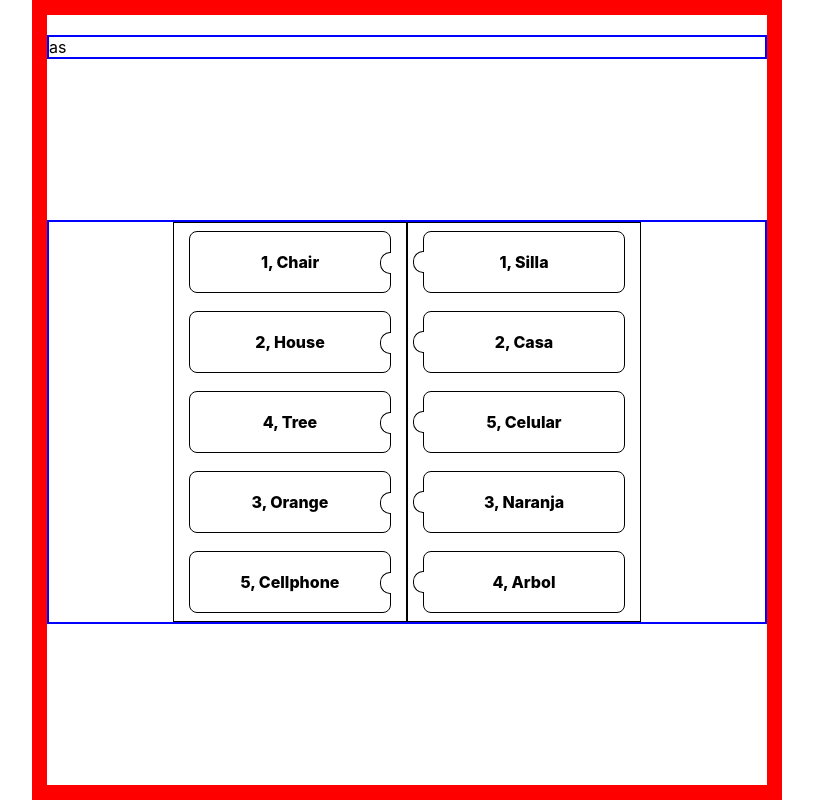
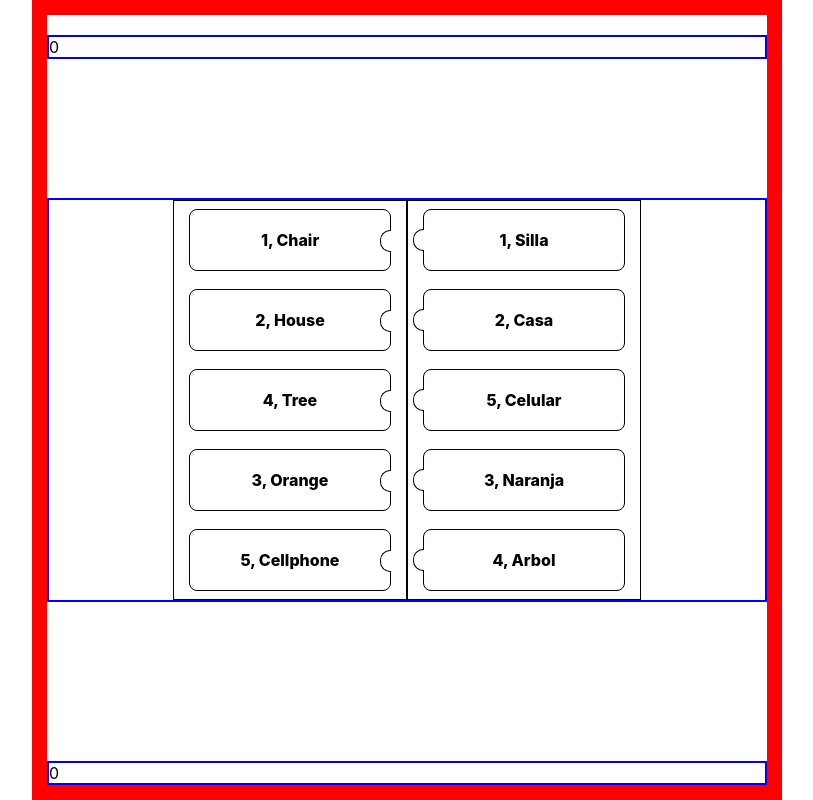
Before and after one commit to EdRafCas/tap_and_match_app, a React (Create React App) app: page / in a window 1280 px wide. Shown: the whole page, without its empty margins (233-1046 px from the left). Built offline with nearby package versions, Linux system fonts and the light colour scheme.

Commit message:
adding context for counter

```diff
--- a/src/App.js
+++ b/src/App.js
@@ -1,16 +1,14 @@
-import React,{useState} from 'react';
+import React,{useContext, useState} from 'react';
 import LeftJigSaw from './Components/LeftJigSaw';
 import Columns from './Components/Columns'
 import './App.css';
 import './App.scss';
+import {CounterContextProvider, CounterContext} from './Context/CounterContext';
 
 
 
 
 const App = () => {
-
-
-
 
   const WordList = [
     {
@@ -54,12 +52,13 @@ const App = () => {
 
 
   return (
-    <div className='container' >
-      <div className='progressBar' >as</div>
-      <Columns
-        ShuffledList={ShuffledList}
-        ShuffledList2={ShuffledList2}/>
-    </div>
+    <CounterContextProvider>
+
+        <Columns
+          ShuffledList={ShuffledList}
+          ShuffledList2={ShuffledList2}/>
+
+    </CounterContextProvider>
    );
 }
 
--- a/src/App.scss
+++ b/src/App.scss
@@ -19,7 +19,8 @@
       min-height:100vh;
       max-height:1200px;
       border:15px red solid;
-      /* background-repeat: no-repeat;
+      /*
+      background-repeat: no-repeat;
       background-position: top center;
       background-size: contain;
       */
--- a/src/Components/Columns.js
+++ b/src/Components/Columns.js
@@ -1,10 +1,13 @@
-import React,{useState, useEffect} from 'react';
+import React,{useState, useEffect, useContext} from 'react';
 import LeftJigSaw from './LeftJigSaw';
 import RightJigsaw from './RightJigsaw';
 import AnimationCheck from './AnimationCheck';
 import '../App.scss'
+import { CounterContext } from '../Context/CounterContext';
 
 const Columns = ({ShuffledList, ShuffledList2}) => {
+      const {counterBar} =useContext(CounterContext);
+      const {counterCompleted} =useContext(CounterContext);
       const [leftColumn, changeLeftColumn] = useState("left")
       const [rightColumn, changeRightColumn] = useState("right")
       const [existingShuffledList, changeExistingShuffledList] = useState(ShuffledList)
@@ -38,6 +41,8 @@ const Columns = ({ShuffledList, ShuffledList2}) => {
 
 
       return (
+            <div className='container' >
+                  <div className='progressBar' >{counterBar}</div>
                   <div className='column-container'>
                         <div className='inner-container first-column'>
                               <>
@@ -72,6 +77,8 @@ const Columns = ({ShuffledList, ShuffledList2}) => {
                               </>
                         </div>
                   </div>
+                  <div className='progressBar' >{counterCompleted}</div>
+            </div>
        );
 }
 
--- /dev/null
+++ b/src/Context/CounterContext.js
@@ -0,0 +1,22 @@
+import React,{useState} from 'react';
+
+const CounterContext= React.createContext();
+
+const CounterContextProvider = ({children}) => {
+      const [counterBar, changeCounterBar] = useState(0)
+      const [counterCompleted, changeCounterCompleted] = useState(0)
+
+      return (
+            <CounterContext.Provider value={{
+                                    house:"house",
+                                    counterBar:counterBar,
+                                    changeCounterBar:changeCounterBar,
+                                    counterCompleted:counterCompleted,
+                                    changeCounterCompleted:changeCounterCompleted
+                                    }}>
+                  {children}
+            </CounterContext.Provider>
+       );
+}
+
+export {CounterContextProvider, CounterContext};
```
Lines whose indentation alone changed are shown as unchanged.
